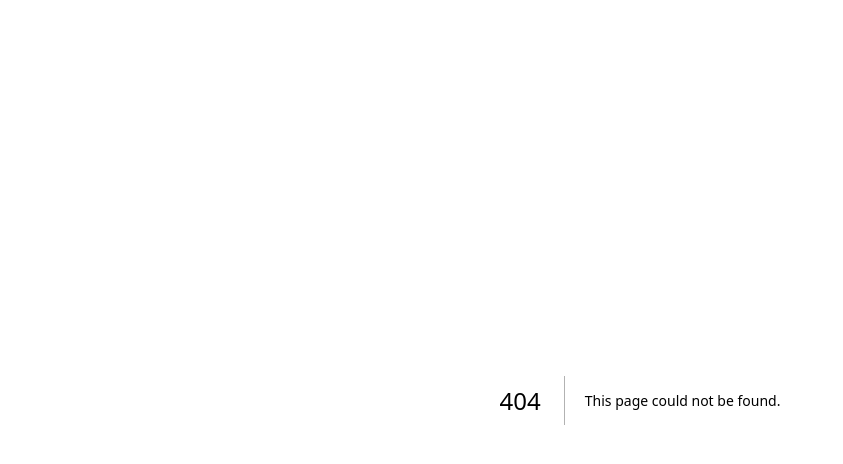
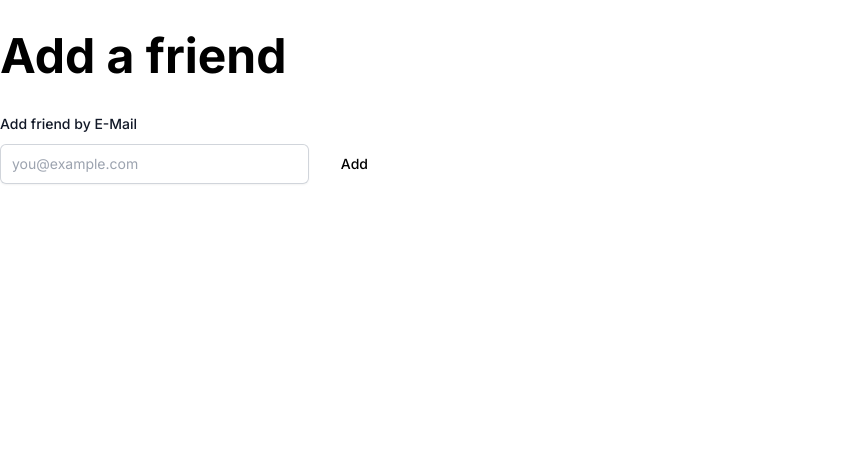
Before and after one commit to Gautam-2604/chatredis, a Next.js app: page /dashboard/add in a window 1280 px wide. Before the commit this address had no page. Shown: the top 464 px of the page, without its empty margins (0-843 px from the left). Built offline with nearby package versions, Linux system fonts and the light colour scheme.

Commit message:
add friend button added

```diff
--- /dev/null
+++ b/src/app/(dashboard)/dashboard/add/page.tsx
@@ -0,0 +1,13 @@
+import AddFriendButton from '@/components/AddFriendButton'
+import { FC } from 'react'
+
+const page: FC = () => {
+  return (
+    <main className='pt-8'>
+      <h1 className='font-bold text-5xl mb-8'>Add a friend</h1>
+      <AddFriendButton />
+    </main>
+  )
+}
+
+export default page
--- /dev/null
+++ b/src/app/(dashboard)/dashboard/page.tsx
@@ -0,0 +1,19 @@
+import { authOptions } from "@/lib/auth";
+import { getServerSession } from "next-auth";
+import { FC } from "react";
+
+interface DashboardProps {
+
+}
+
+const Dashboard = async ({}) => {
+    const session = await getServerSession(authOptions)
+    return (
+        <div>
+            Hello
+        </div>
+
+     );
+}
+
+export default Dashboard;
--- /dev/null
+++ b/src/components/AddFriendButton.tsx
@@ -0,0 +1,80 @@
+'use client'
+
+import { addFriendValidator } from '@/lib/validations/add-friend'
+import axios, { AxiosError } from 'axios'
+import { FC, useState } from 'react'
+import { Button } from './ui/button'
+import { z } from 'zod'
+import { useForm } from 'react-hook-form'
+import { zodResolver } from '@hookform/resolvers/zod'
+
+interface AddFriendButtonProps {}
+
+type FormData = z.infer<typeof addFriendValidator>
+
+const AddFriendButton: FC<AddFriendButtonProps> = ({}) => {
+  const [showSuccessState, setShowSuccessState] = useState<boolean>(false)
+
+  const {
+    register,
+    handleSubmit,
+    setError,
+    formState: { errors },
+  } = useForm<FormData>({
+    resolver: zodResolver(addFriendValidator),
+  })
+
+  const addFriend = async (email: string) => {
+    try {
+      const validatedEmail = addFriendValidator.parse({ email })
+
+      await axios.post('/api/friends/add', {
+        email: validatedEmail,
+      })
+
+      setShowSuccessState(true)
+    } catch (error) {
+      if (error instanceof z.ZodError) {
+        setError('email', { message: error.message })
+        return
+      }
+
+      if (error instanceof AxiosError) {
+        setError('email', { message: error.response?.data })
+        return
+      }
+
+      setError('email', { message: 'Something went wrong.' })
+    }
+  }
+
+  const onSubmit = (data: FormData) => {
+    addFriend(data.email)
+  }
+
+  return (
+    <form onSubmit={handleSubmit(onSubmit)} className='max-w-sm'>
+      <label
+        htmlFor='email'
+        className='block text-sm font-medium leading-6 text-gray-900'>
+        Add friend by E-Mail
+      </label>
+
+      <div className='mt-2 flex gap-4'>
+        <input
+          {...register('email')}
+          type='text'
+          className='block w-full rounded-md border-0 py-1.5 text-gray-900 shadow-sm ring-1 ring-inset ring-gray-300 placeholder:text-gray-400 focus:ring-2 focus:ring-inset focus:ring-indigo-600 sm:text-sm sm:leading-6'
+          placeholder='you@example.com'
+        />
+        <Button>Add</Button>
+      </div>
+      <p className='mt-1 text-sm text-red-600'>{errors.email?.message}</p>
+      {showSuccessState ? (
+        <p className='mt-1 text-sm text-green-600'>Friend request sent!</p>
+      ) : null}
+    </form>
+  )
+}
+
+export default AddFriendButton
--- /dev/null
+++ b/src/lib/validations/add-friend.ts
@@ -0,0 +1,5 @@
+import { z } from "zod";
+
+export const addFriendValidator = z.object({
+    email:z.string().email()
+})
--- a/tailwind.config.js
+++ b/tailwind.config.js
@@ -11,5 +11,7 @@
   theme: {
     extend: {},
   },
-  plugins: [],
+  plugins: [
+    require('@tailwindcss/forms')
+  ],
 }
```
Also changed, not shown: package.json (+6 -1 lines), src/app/dashboard/page.tsx (deleted), 1 other file (tests, documents, lock files or other folders).
